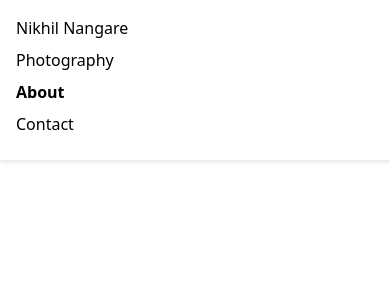
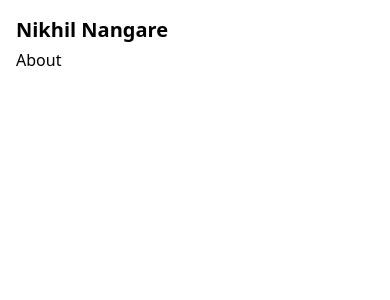
Before and after one commit to IB-Git/nikhil_portfolio, a Next.js app: page /about in a window 390 px wide. Shown: the top 300 px of the page. Built offline with nearby package versions, Linux system fonts and the light colour scheme.

Commit message:
testing for iphone  - 10th try

```diff
--- a/src/components/header.tsx
+++ b/src/components/header.tsx
@@ -16,78 +16,132 @@ const Header = () => {
   const photoshootTitle = photoshoot ? photoshoot.title : '';
 
   return (
-    <div className="header-container">
+    <div className="pt-4 pl-4 mb-2 lg:pt-8 lg:pl-8 lg:absolute left-0 top-0 lg:h-full lg:text-right">
       <header>
         <nav>
-          <ul>
+          <ul className="space-y-1">
             <li>
-              <Link href="/" className="nav-link">
+              <Link href="/" className="font-bold text-xl">
                 Nikhil Nangare
               </Link>
             </li>
             <li>
-              {id && <div>{photoshootTitle}</div>}
+              {id && <div className="text-gray-800 text-m italic">{photoshootTitle}</div>}
             </li>
-            <li className={`nav-item ${activePage === '/photography' ? 'active' : ''}`}>
-              <Link href='/photography' className="nav-link">
+            <li className={`${activePage === '/photography' || activePage === '/' || activePage === '' ? 'block' : 'hidden'}`}>
+              <Link href="/photography" className="text-gray-1000 hover:text-gray-700">
                 Photography
               </Link>
             </li>
-            <li className={`nav-item ${activePage === '/about' ? 'active' : ''}`}>
-              <Link href="/about" className="nav-link">
+            <li className={`${activePage === '/about' || activePage === '/' || activePage === '' ? 'block' : 'hidden'}`}>
+              <Link href="/about" className="text-gray-1000 hover:text-gray-700">
                 About
               </Link>
             </li>
-            <li className={`nav-item ${activePage === '/contact' ? 'active' : ''}`}>
-              <Link href="/contact" className="nav-link">
+            <li className={`${activePage === '/contact' || activePage === '/' || activePage === '' ? 'block' : 'hidden'}`}>
+              <Link href="/contact" className="text-gray-1000 hover:text-gray-700">
                 Contact
               </Link>
             </li>
           </ul>
         </nav>
       </header>
-      <style jsx>{`
-        .header-container {
-          padding: 16px;
-          background-color: white;
-          z-index: 1000; /* Ensure header is above other content */
-          position: relative; /* Adjust as needed */
-          width: 100%;
-          box-shadow: 0 2px 4px rgba(0,0,0,0.1); /* Optional: for better visibility */
-        }
-
-        header ul {
-          list-style: none;
-          padding: 0;
-          margin: 0;
-        }
-
-        header li {
-          margin-bottom: 8px;
-        }
-
-        .nav-item {
-          display: block;
-        }
-
-        .nav-item.active {
-          font-weight: bold; /* Highlight active page */
-        }
-
-        .nav-link {
-          text-decoration: none;
-          color: black;
-        }
-
-        .nav-link:hover {
-          color: gray; /* Change color on hover for better UX */
-        }
-      `}</style>
     </div>
   );
 };
 
 export default Header;
+
+// import Link from 'next/link';
+// import { useRouter } from 'next/router';
+// import { useState, useEffect } from 'react';
+// import photoshootsData from '../../public/photoshoots.json';
+
+// const Header = () => {
+//   const router = useRouter();
+//   const [activePage, setActivePage] = useState('');
+
+//   useEffect(() => {
+//     setActivePage(router.pathname);
+//   }, [router.pathname]);
+
+//   const { id } = router.query;
+//   const photoshoot = photoshootsData.find((photo) => photo.id === id);
+//   const photoshootTitle = photoshoot ? photoshoot.title : '';
+
+//   return (
+//     <div className="header-container">
+//       <header>
+//         <nav>
+//           <ul>
+//             <li>
+//               <Link href="/" className="nav-link">
+//                 Nikhil Nangare
+//               </Link>
+//             </li>
+//             <li>
+//               {id && <div>{photoshootTitle}</div>}
+//             </li>
+//             <li className={`nav-item ${activePage === '/photography' ? 'active' : ''}`}>
+//               <Link href='/photography' className="nav-link">
+//                 Photography
+//               </Link>
+//             </li>
+//             <li className={`nav-item ${activePage === '/about' ? 'active' : ''}`}>
+//               <Link href="/about" className="nav-link">
+//                 About
+//               </Link>
+//             </li>
+//             <li className={`nav-item ${activePage === '/contact' ? 'active' : ''}`}>
+//               <Link href="/contact" className="nav-link">
+//                 Contact
+//               </Link>
+//             </li>
+//           </ul>
+//         </nav>
+//       </header>
+//       <style jsx>{`
+//         .header-container {
+//           padding: 16px;
+//           background-color: white;
+//           z-index: 1000; /* Ensure header is above other content */
+//           position: relative; /* Adjust as needed */
+//           width: 100%;
+//           box-shadow: 0 2px 4px rgba(0,0,0,0.1); /* Optional: for better visibility */
+//         }
+
+//         header ul {
+//           list-style: none;
+//           padding: 0;
+//           margin: 0;
+//         }
+
+//         header li {
+//           margin-bottom: 8px;
+//         }
+
+//         .nav-item {
+//           display: block;
+//         }
+
+//         .nav-item.active {
+//           font-weight: bold; /* Highlight active page */
+//         }
+
+//         .nav-link {
+//           text-decoration: none;
+//           color: black;
+//         }
+
+//         .nav-link:hover {
+//           color: gray; /* Change color on hover for better UX */
+//         }
+//       `}</style>
+//     </div>
+//   );
+// };
+
+// export default Header;
 
 // import Link from 'next/link';
 // import { useRouter } from 'next/router';
```
